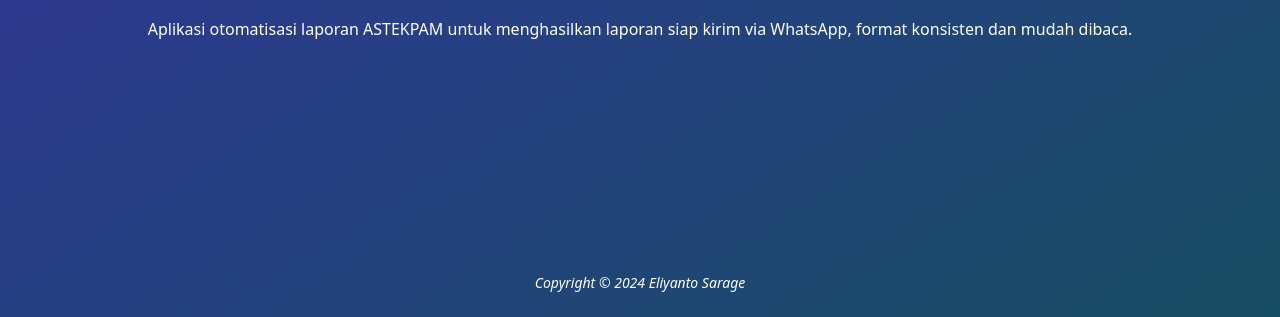
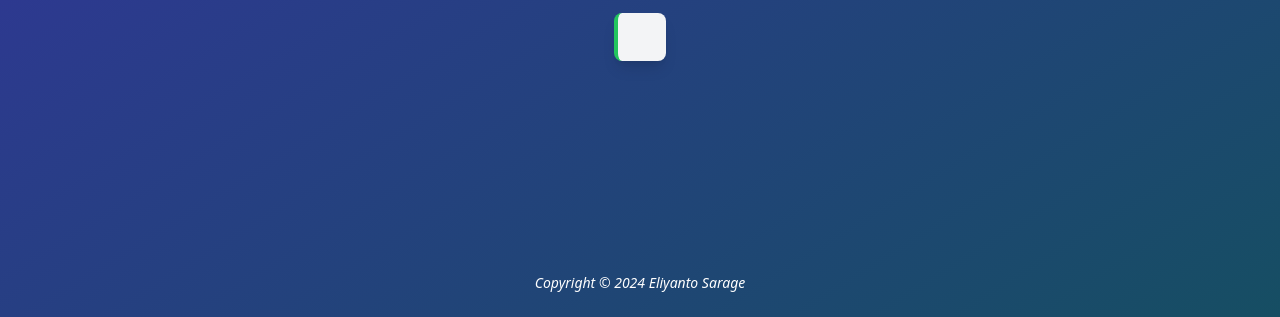
Before and after one commit to idugeni/wastekpam, a plain HTML site: page index.html in a window 1280 px wide. Shown: the part 483-800 px from the top of the page. Drawn offline with nearby package versions, Linux system fonts and the light colour scheme.

Commit message:
add Quote in Loading Screen

```diff
--- a/index.html
+++ b/index.html
@@ -28,8 +28,9 @@
       <div class="loading loading-ring loading-lg text-white"></div>
       <div class="loading loading-infinity loading-lg text-white"></div>
     </div>
-    <p class="font-sans text-center text-white mx-6 mb-4 whitespace-normal break-words"> Aplikasi otomatisasi laporan
-      ASTEKPAM untuk menghasilkan laporan siap kirim via WhatsApp, format konsisten dan mudah dibaca. </p>
+    <p id="quote" class="quote bg-gray-100 border-l-4 border-green-500 p-6 my-4 mx-auto rounded-lg text-lg font-serif text-gray-800 max-w-4xl text-center shadow-lg leading-relaxed">
+        <!-- Quote akan muncul di sini -->
+    </p>
     <div class="absolute bottom-4">
       <p class="text-center text-white mx-6 mb-2 text-sm italic whitespace-normal break-words"> Copyright © 2024
         Eliyanto Sarage </p>
@@ -369,6 +370,7 @@
       readonly placeholder="Hasil laporan di sini..." spellcheck="false"></textarea>
   </div>
   <script src="/assets/js/main.js"></script>
+  <script src="/assets/js/quote.js"></script>
 </body>
 
 </html>
```
